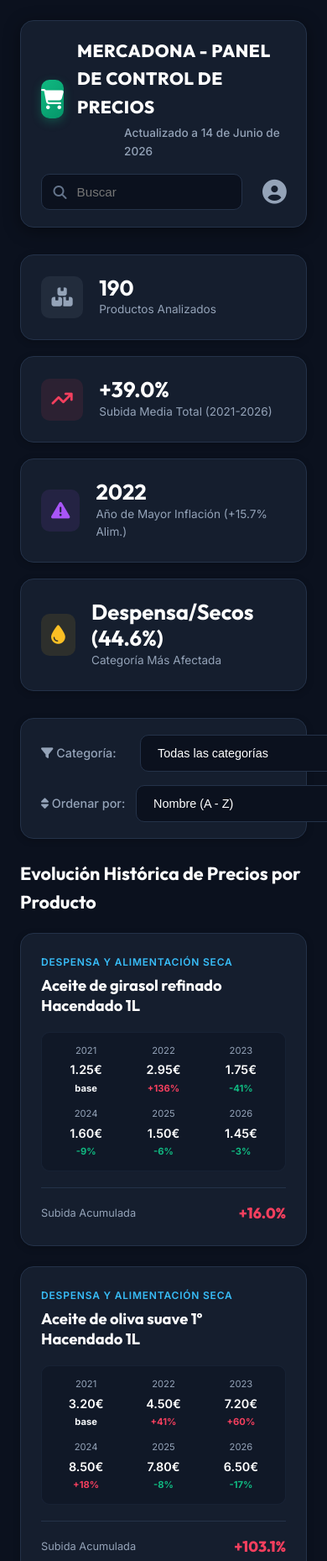
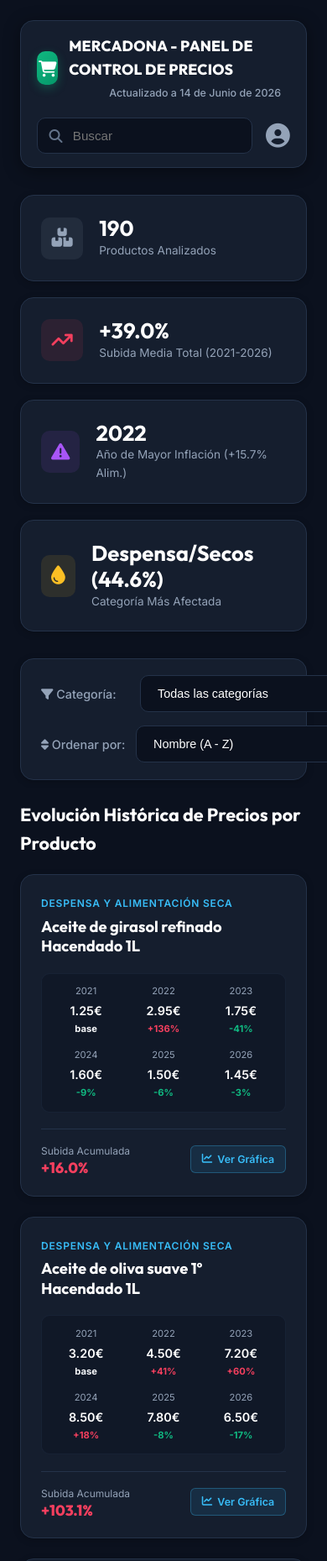
Before and after one commit to rubenillob-dot/Lista-Compra, a plain HTML site: page index.html in a window 390 px wide. Shown: the top 1859 px of the page at 84% size. Drawn offline with nearby package versions, Linux system fonts and the light colour scheme.

Commit message:
Add files via upload

```diff
--- a/app.js
+++ b/app.js
@@ -143,8 +143,6 @@
   renderPagination();
 }
 
-
-
 function renderCards(items) {
   var grid = document.getElementById("products-grid-container");
   if (grid == null) {
@@ -212,11 +210,25 @@
     html += '</div>';
 
     html += '<div class="card-footer">';
-    html += '  <span class="card-overall-label">Subida Acumulada</span>';
-    html += '  <span class="card-overall-val ' + totalClass + '">' + (totalPct > 0 ? '+' : '') + totalPct.toFixed(1) + '%</span>';
+    html += '  <div class="card-footer-stats">';
+    html += '    <span class="card-overall-label">Subida Acumulada</span>';
+    html += '    <span class="card-overall-val ' + totalClass + '">' + (totalPct > 0 ? '+' : '') + totalPct.toFixed(1) + '%</span>';
+    html += '  </div>';
+    html += '  <button class="btn-view-chart"><i class="fa-solid fa-chart-line"></i> Ver Gráfica</button>';
     html += '</div>';
 
     card.innerHTML = html;
+
+    (function(p) {
+      var btn = card.querySelector(".btn-view-chart");
+      if (btn != null) {
+        btn.addEventListener("click", function(event) {
+          event.stopPropagation();
+          openModal(p);
+        });
+      }
+    })(product);
+
     grid.appendChild(card);
   }
 }
--- a/styles.css
+++ b/styles.css
@@ -640,10 +640,18 @@
   border-top: 1px solid var(--border-color);
   padding-top: 1rem;
   margin-top: auto;
+  gap: 1rem;
+}
+
+.card-footer-stats {
+  display: flex;
+  flex-direction: column;
+  align-items: flex-start;
+  gap: 2px;
 }
 
 .card-overall-label {
-  font-size: 0.8rem;
+  font-size: 0.75rem;
   color: var(--text-secondary);
 }
 
@@ -651,6 +659,7 @@
   font-family: var(--font-title);
   font-size: 1.1rem;
   font-weight: 800;
+  line-height: 1;
 }
 
 .card-overall-val.up {
@@ -659,6 +668,30 @@
 
 .card-overall-val.down {
   color: var(--color-accent);
+}
+
+.btn-view-chart {
+  background-color: rgba(56, 189, 248, 0.1);
+  border: 1px solid rgba(56, 189, 248, 0.3);
+  color: var(--color-primary);
+  padding: 0.5rem 0.8rem;
+  border-radius: var(--border-radius-sm);
+  font-family: var(--font-body);
+  font-size: 0.78rem;
+  font-weight: 600;
+  cursor: pointer;
+  display: inline-flex;
+  align-items: center;
+  gap: 6px;
+  transition: var(--transition-smooth);
+}
+
+.btn-view-chart:hover {
+  background-color: var(--color-primary);
+  border-color: var(--color-primary);
+  color: #0b111e;
+  box-shadow: 0 4px 12px rgba(56, 189, 248, 0.3);
+  transform: translateY(-1px);
 }
 
 /* ==========================================================================
@@ -1076,8 +1109,8 @@
     padding: 1.2rem 1.5rem;
   }
 
-  .cpi-badge {
-    align-self: flex-start;
+  .header-subtitle {
+    margin-left: 0;
   }
 }
 
@@ -1088,27 +1121,47 @@
     gap: 1rem;
   }
 
-  .search-box {
-    min-width: 100%;
-  }
-
   .filter-group {
     justify-content: space-between;
   }
+}
 
-  .view-toggle {
-    display: none; /* Hide toggle on small screens, default to card view */
+@media (max-width: 600px) {
+  .main-header {
+    flex-direction: column;
+    align-items: stretch;
+    gap: 1.2rem;
+    padding: 1rem 1.2rem;
   }
 
-  /* Force table responsive view to scroll or hide columns */
-  .products-table th:nth-child(4),
-  .products-table td:nth-child(4),
-  .products-table th:nth-child(5),
-  .products-table td:nth-child(5),
-  .products-table th:nth-child(6),
-  .products-table td:nth-child(6),
-  .products-table th:nth-child(7),
-  .products-table td:nth-child(7) {
-    display: none; /* Only show 2021, 2026 and total change on mobile table */
+  .logo-area {
+    gap: 0.8rem;
+  }
+
+  .logo-icon {
+    width: 40px;
+    height: 40px;
+    font-size: 1.2rem;
+  }
+
+  .logo-area h1 {
+    font-size: 1.1rem;
+    letter-spacing: 0.2px;
+  }
+
+  .header-subtitle {
+    margin-left: 3rem;
+    font-size: 0.78rem;
+  }
+
+  .header-right {
+    width: 100%;
+    justify-content: space-between;
+    gap: 1rem;
+  }
+
+  .search-box-header {
+    flex: 1;
+    width: auto;
   }
 }
```
